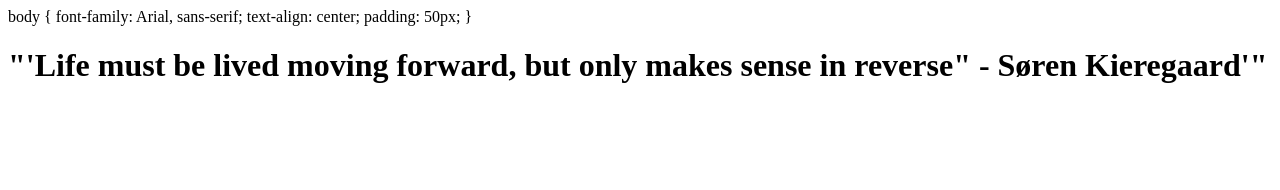
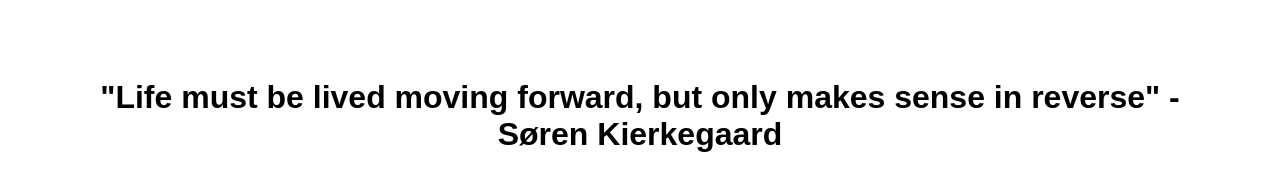
Before and after one commit to Riddickulos/my_website, a plain HTML site: page index.html in a window 1280 px wide. Drawn offline with Linux system fonts and the light colour scheme.

Commit message:
Update index.html

```diff
--- a/index.html
+++ b/index.html
@@ -2,15 +2,13 @@
 <html lang="en">
   <head>
     <meta charset="UTF-8">
-    <meta name="viewport" content="wide=device-width, initial-scale=1.0">
+    <meta name="viewport" content="width=device-width, initial-scale=1.0">
     <title>Quote of Day</title>
     <style>
-
-    </style>
       body { font-family: Arial, sans-serif; text-align: center; padding: 50px; }
     </style>
   </head>
   <body>
-    <h1>"'Life must be lived moving forward, but only makes sense in reverse" - Søren Kieregaard'"</h1>
+    <h1>"Life must be lived moving forward, but only makes sense in reverse" - Søren Kierkegaard</h1>
   </body>
 </html>
```
